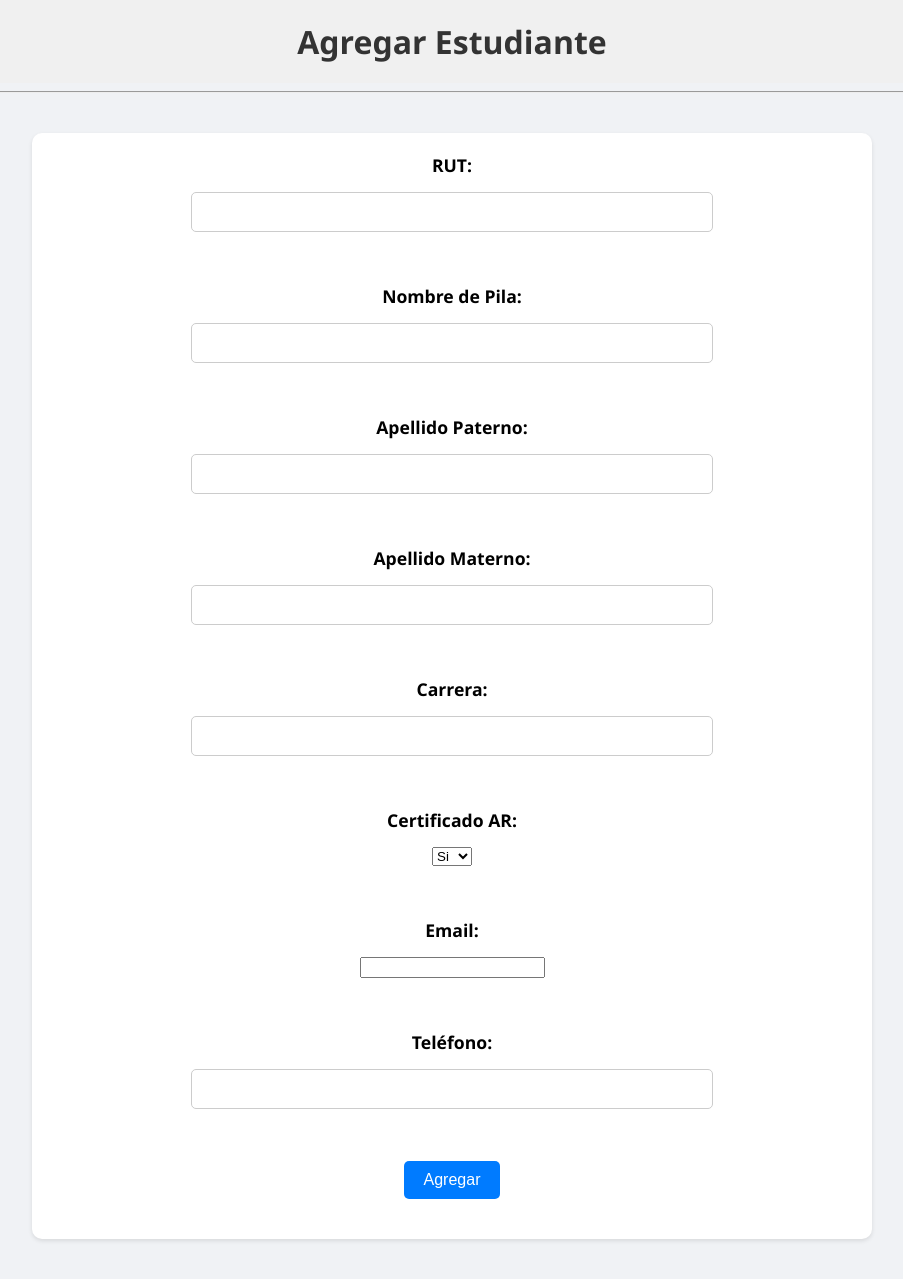
After one commit to Sady-GuzmanT/Instrumentos-MongoFlask-DB2, a Flask app: page /add_student in a window 1280 px wide. The commit adds this page. Shown: the whole page, without its empty margins (188-1091 px from the left). Run offline with Flask 3, Linux system fonts and the light colour scheme.

Commit message:
Feature Agregar Estudiante

```diff
--- a/main.py
+++ b/main.py
@@ -96,5 +96,48 @@ def delete_student(id):
     students_collection.delete_one({"_id": ObjectId(id)})
     return redirect(url_for('view_students'))
 
+
+
+@app.route("/add_student", methods=['GET', 'POST'])
+def view_student():
+    if request.method == 'POST':
+        # Process the form submission and add the new student to the database
+        # This logic will depend on how you handle form submissions in your Flask app
+        return redirect(url_for('index'))  # Redirect back to the index page after adding the student
+    else:
+        return render_template('add_students.html')
+
+
+@app.route("/submit_student", methods=['POST'])
+def submit_student():
+    if request.method == 'POST':
+        # Get the form data
+        rut = request.form['rut']
+        apellido1 = request.form['apellido1']
+        apellido2 = request.form['apellido2']
+        carrera = request.form['carrera']
+        certificadoAr = request.form['certificadoAr']
+        email = request.form['email']
+        nombreDePila = request.form['nombreDePila']
+        telefono = request.form['telefono']
+
+        # Insert the student data into the collection
+        new_student = {
+            "rut": rut,
+            "apellido1": apellido1,
+            "apellido2": apellido2,
+            "carrera": carrera,
+            "certificadoAr": certificadoAr,
+            "email": email,
+            "nombreDePila": nombreDePila,
+            "telefono": telefono
+        }
+        students_collection.insert_one(new_student)
+
+        # Redirect to the view_students route or wherever you want to redirect after adding the student
+        return redirect(url_for('view_students'))
+
+
+
 if __name__ == "__main__":
     app.run(debug=True)
--- /dev/null
+++ b/templates/add_students.html
@@ -0,0 +1,37 @@
+<!DOCTYPE html>
+<html lang="en">
+<head>
+    <meta charset="UTF-8">
+    <meta name="viewport" content="width=device-width, initial-scale=1.0">
+    <title>Agregar Estudiante</title>
+    <link rel="stylesheet" href="{{ url_for('static', filename='css/styles.css') }}">
+</head>
+<body>
+    <h1>Agregar Estudiante</h1>
+    <hr>
+    <div class="content">
+        <form method="POST" action="{{ url_for('submit_student') }}">
+            <label for="rut">RUT:</label>
+            <input type="text" name="rut" id="rut" required><br>
+            <label for="nombreDePila">Nombre de Pila:</label>
+            <input type="text" name="nombreDePila" id="nombreDePila" required><br>
+            <label for="apellido1">Apellido Paterno:</label>
+            <input type="text" name="apellido1" id="apellido1" required><br>
+            <label for="apellido2">Apellido Materno:</label>
+            <input type="text" name="apellido2" id="apellido2" required><br>
+            <label for="carrera">Carrera:</label>
+            <input type="text" name="carrera" id="carrera" required><br>
+            <label for="certificadoAr">Certificado AR:</label>
+            <select name="certificadoAr" id="certificadoAr" required>
+                <option value="Si">Si</option>
+                <option value="No">No</option>
+            </select><br>
+            <label for="email">Email:</label>
+            <input type="email" name="email" id="email" required><br>
+            <label for="telefono">Teléfono:</label>
+            <input type="text" name="telefono" id="telefono" required><br>
+            <button type="submit">Agregar</button>
+        </form>
+    </div>
+</body>
+</html>
--- a/templates/index.html
+++ b/templates/index.html
@@ -14,6 +14,8 @@
         <a href="{{ url_for('view_instruments') }}" class="button-link">Ver Instrumentos</a>
         <a href="{{ url_for('view_teachers') }}" class="button-link">Ver Profesores</a>
         <a href="{{ url_for('view_prestamos') }}" class="button-link">Ver Prestamos Eventuales</a>
+        <a href="{{ url_for('view_student') }}" class="button-link">Agregar Estudiante</a>
+
         {% if error %}
             <div class="error">{{ error }}</div>
         {% endif %}
```
